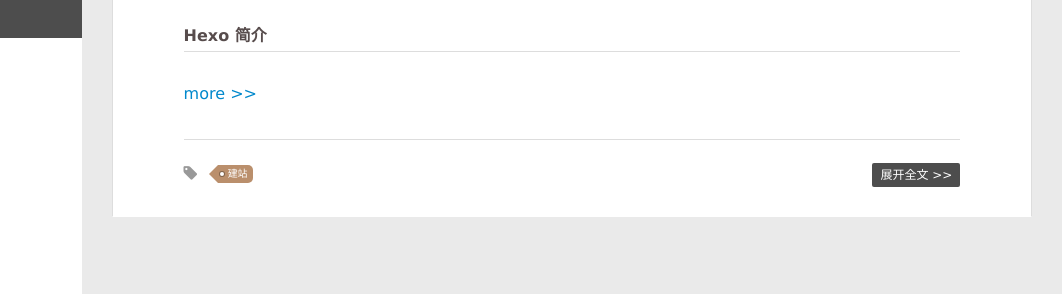
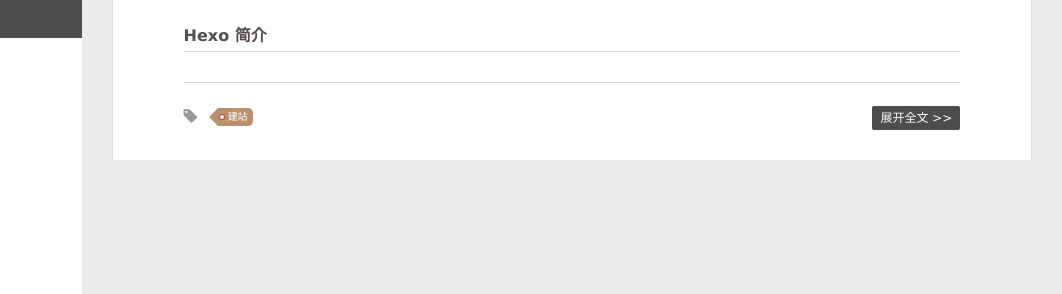
Before and after one commit to wzhappapp/wzhappapp.github.io, a plain HTML site: page index.html in a window 1280 px wide. Shown: the part 142-436 px from the top of the page, 218-1280 px from the left. Drawn offline with Linux system fonts and the light colour scheme.

Commit message:
Site updated: 2020-01-20 15:32:34

```diff
--- a/index.html
+++ b/index.html
@@ -184,8 +184,6 @@
     <div class="article-entry" itemprop="articleBody">
 
         <h3 id="Hexo"><a href="#Hexo" class="headerlink" title="Hexo"></a>Hexo</h3><h5 id="Hexo-简介"><a href="#Hexo-简介" class="headerlink" title="Hexo 简介"></a>Hexo 简介</h5>
-
-          <a class="article-more-a" href="/2020/01/19/github-hexo%E5%BB%BA%E7%AB%8B%E4%B8%AA%E4%BA%BA%E7%AB%99%E7%82%B9-2019/#more">more >></a>
 
 
 
```
